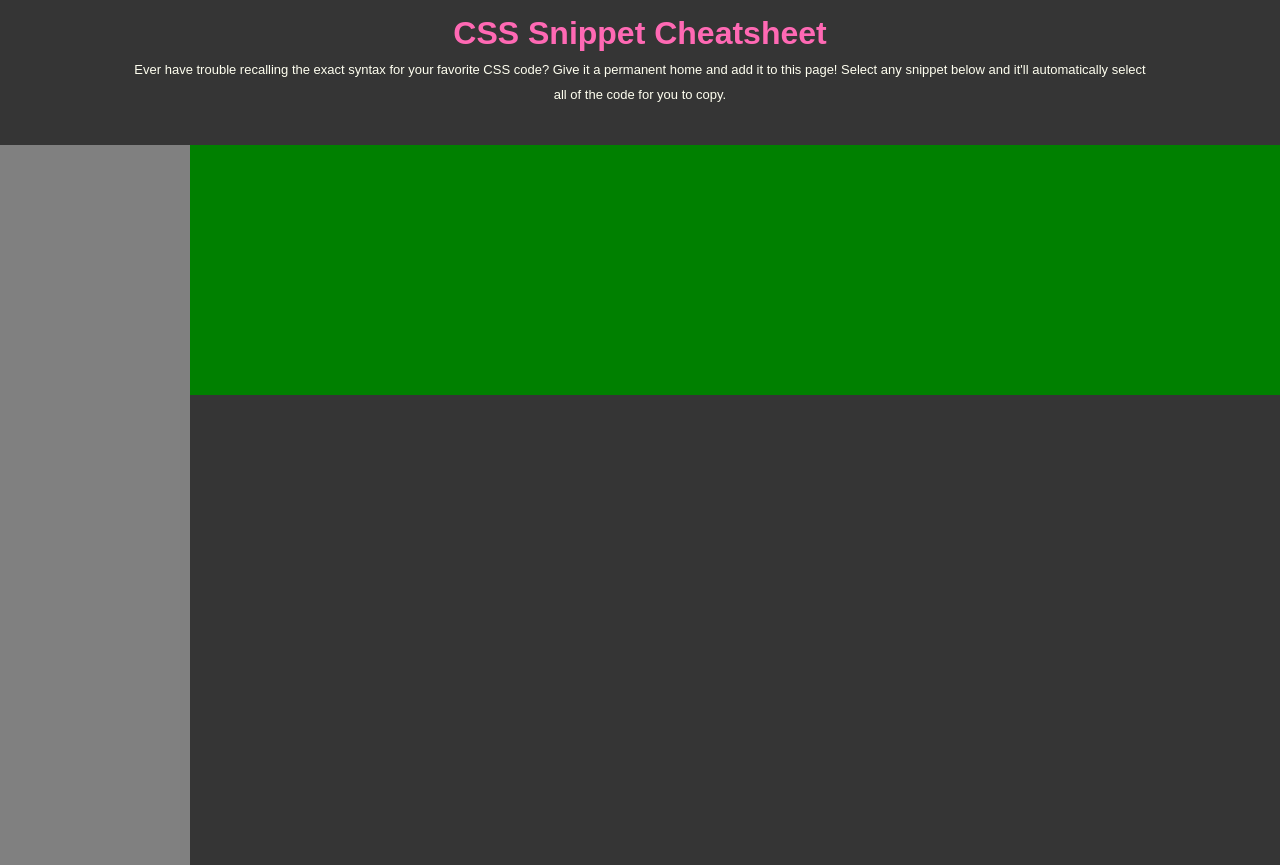
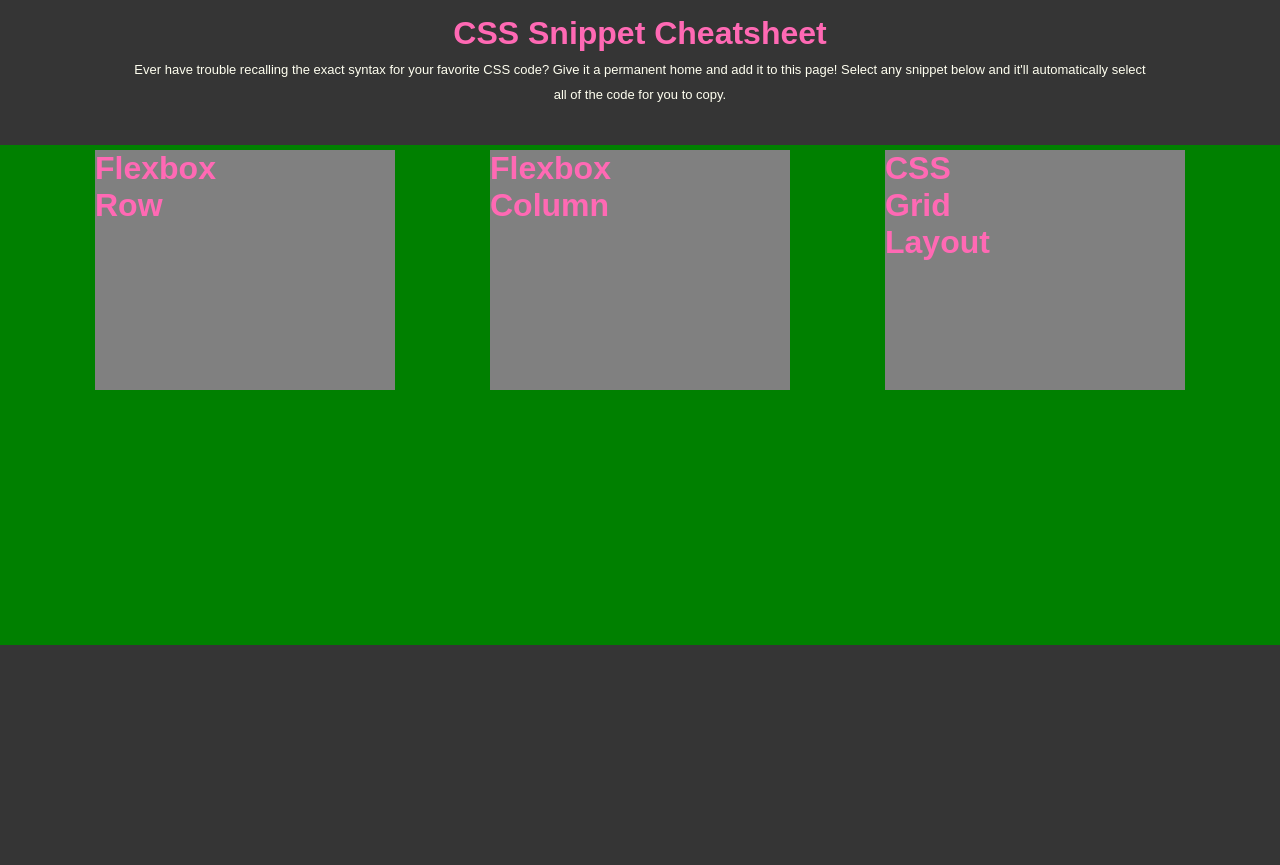
Before and after one commit to 13tinydots/csscheatsheet, a plain HTML site: page index.html in a window 1280 px wide. After the commit the page ends 800 px from the top, so only its background shows below. Drawn offline with Linux system fonts and the light colour scheme; files that its build step writes are made by us from their sources.

Commit message:
flexbox row addition

```diff
--- a/assets/style/styles.css
+++ b/assets/style/styles.css
@@ -40,17 +40,42 @@ background-color: rgb(53, 53, 53);
     justify-content:space-evenly;
     margin:5px 5px 5px 5px;
     background-color:rgb(53, 53, 53);
-    ;
+
 }
 
 .upperRow {
+    display:flex;
+    flex-wrap:wrap;
     height:250px;
     width:100vw;
     background-color: green;
+    justify-content:space-evenly;
+    }
+
+.upperRow > div {
+    height: 240px;
+    width: 300px;
+    background-color: grey;
 }
 
-.upperRow > div {
-    height:240px;
-    width: 190px;
+.lowerRow {
+    display:flex;
+    display:flex;
+    flex-wrap:wrap;
+    height:250px;
+    width:100vw;
+    background-color: green;
+    justify-content:space-evenly;
+}
+
+.lowerRow > div {
+    height: 240px;
+    width: 250px;
     background-color: grey;
 }
+
+.titleBox {
+    height:15px;
+    width:100px;
+
+}
--- a/index.html
+++ b/index.html
@@ -18,9 +18,15 @@
     </nav>
     <section class="cards"></section>
         <div class=upperRow>
-            <div></div>
-            <div></div>
-            <div></div>
+            <div>
+                <div class="titleBox">Flexbox Row</div>
+            </div>
+            <div>
+                <div class="titleBox">Flexbox Column</div>
+            </div>
+            <div>
+                <div class="titleBox">CSS Grid Layout</div>
+            </div>
         </div>
         <div class=lowerRow></div>
             <div></div>
```
